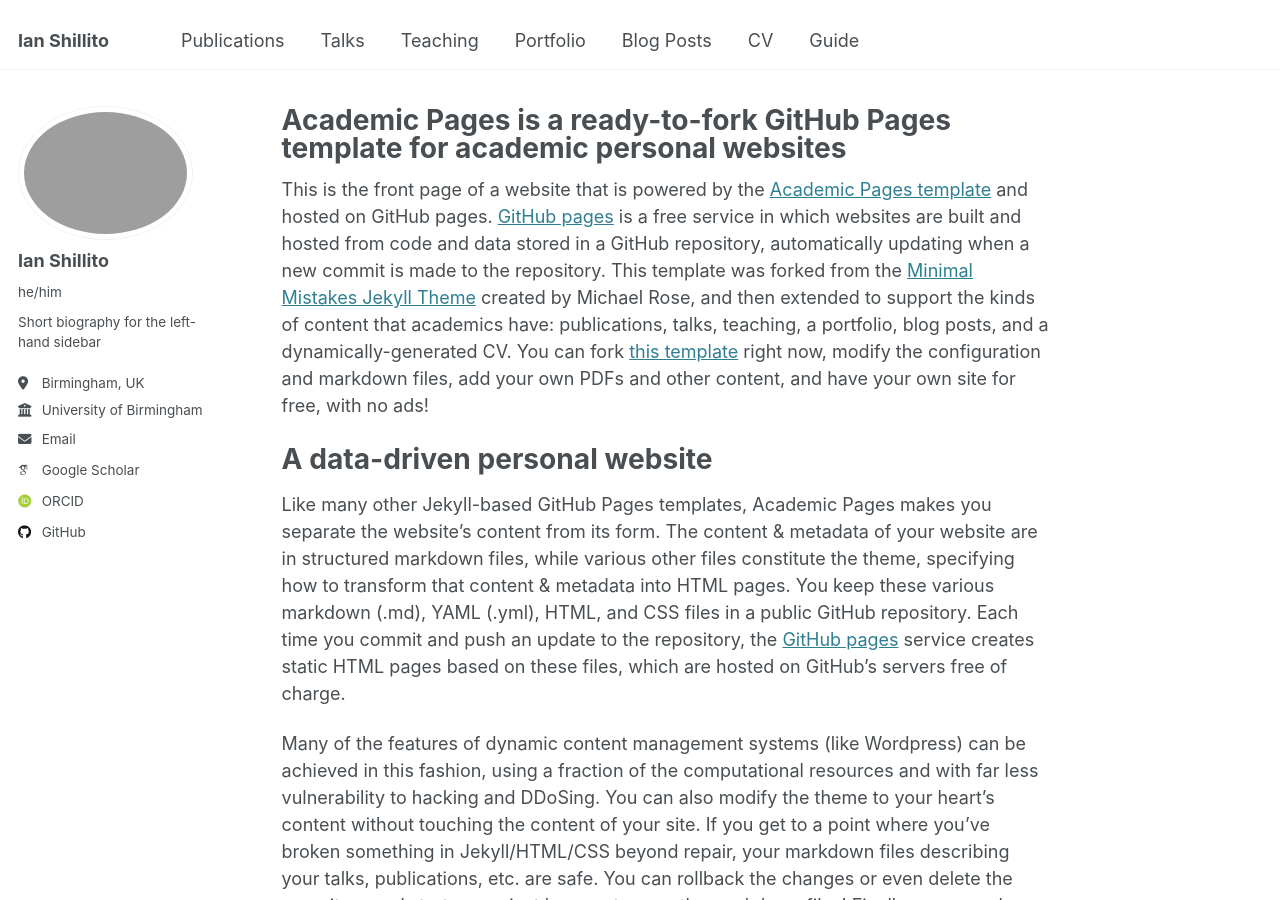
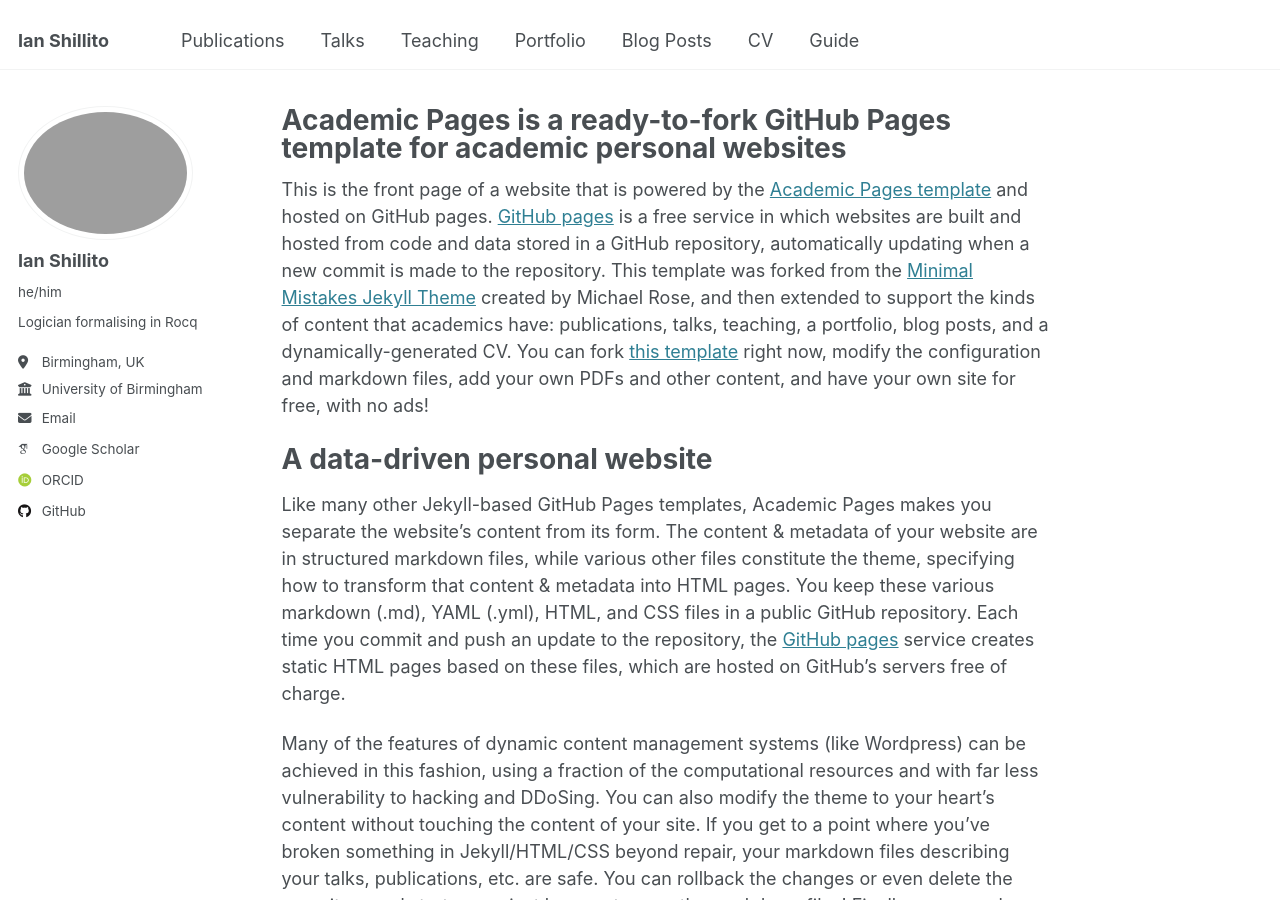
Before and after one commit to ianshil/ianshil.github.io, a Jekyll site: the page built from _pages/about.md, in a window 1280 px wide and 900 px high. Built offline with Jekyll 4.4.1, drawn with Linux system fonts in a browser that asks for light colours; some web fonts are replaced; part of the change alters nothing that is shown.

Commit message:
Update _config.yml

```diff
--- a/_config.yml
+++ b/_config.yml
@@ -25,7 +25,7 @@ author:
   avatar           : "IMG_9145.HEIC"
   name             : "Ian Shillito"
   pronouns         : "he/him"
-  bio              : "Short biography for the left-hand sidebar"
+  bio              : "Logician formalising in Rocq"
   location         : "Birmingham, UK"
   employer         : "University of Birmingham"
   uri              : # URL
@@ -91,15 +91,6 @@ bing_site_verification   :
 alexa_site_verification  :
 yandex_site_verification :
 
-
-# Social Sharing
-twitter:
-  username               : &twitter
-facebook:
-  username               :
-  app_id                 :
-  publisher              :
-og_image                 :  # Open Graph/Twitter default site image
 # For specifying social profiles
 # - https://developers.google.com/structured-data/customize/social-profiles
 social:
```
